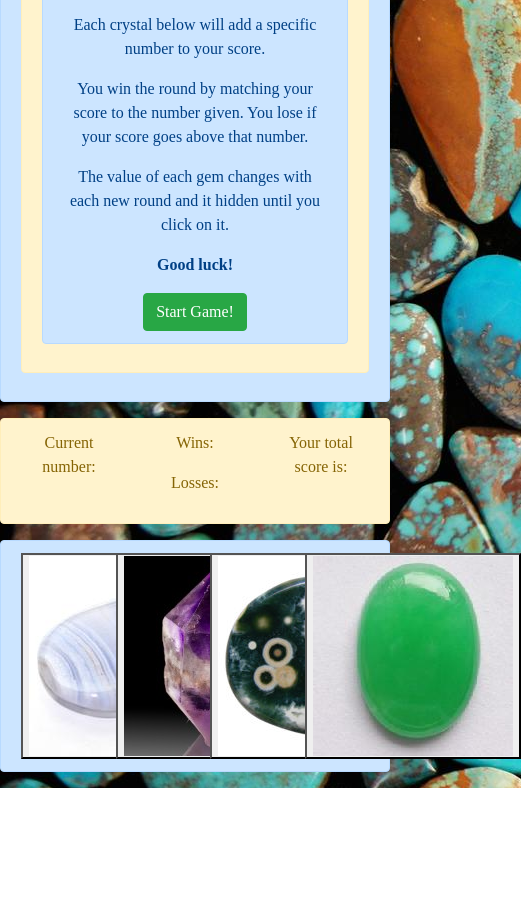
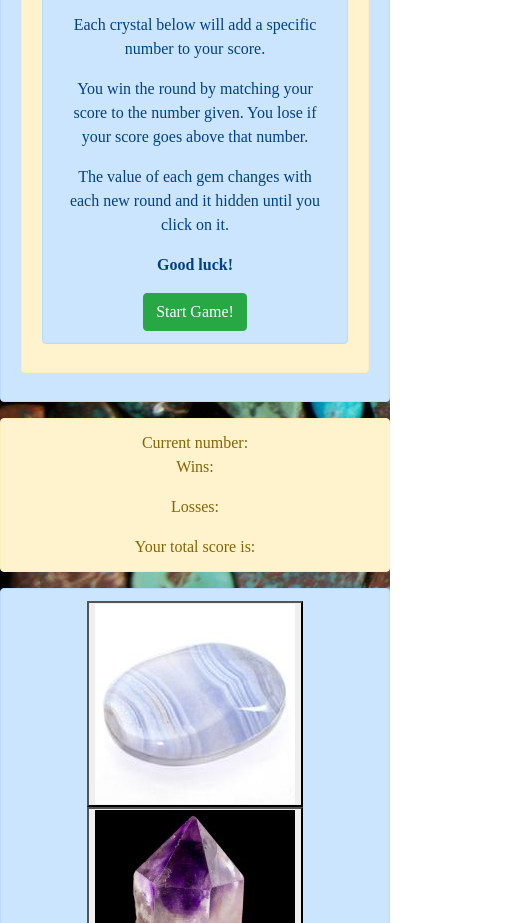
Before and after one commit to stappbot/Gem-Game, a plain HTML site: page index.html in a window 390 px wide. Shown: the part 177-1100 px from the top of the page, 521 px wide, since content can reach past the window. Before the commit the page ends 965 px from the top, so only its background shows below. Drawn offline with nearby package versions, Linux system fonts and the light colour scheme.

Commit message:
media responsive abilities updated using columns

```diff
--- a/assets/javascript/game.js
+++ b/assets/javascript/game.js
@@ -75,10 +75,10 @@ $("#start-game").on("click", newGame);
 //these numbers must add up into user's current score for the game
 
 //if score adds up to random number == win
-if (score === currentNumber) {
-  wins++;
-} else if (score > currentNumber) {
-  losses--;
-}
+// if (score === currentNumber) {
+//   wins++;
+// } else if (score > currentNumber) {
+//   losses--;
+// }
 //if score adds up to more than random number == lose
 //if score doesn't add up to random number, round still is going
--- a/index.html
+++ b/index.html
@@ -42,35 +42,37 @@
 
     <div class="container alert alert-warning">
       <div class="row">
-        <div class="col-4">
+        <div class="col-lg-4 col-sm-12">
           Current number: <span id="current-number"></span>
         </div>
-        <div class="col-4">
+        <div class="col-lg-4 col-sm-12">
           <p>Wins: <span id="wins"></span></p>
           <p>Losses: <span id="losses"></span></p>
         </div>
-        <div class="col-4">Your total score is: <span id="score"></span></div>
+        <div class="col-lg-4 col-sm-12">
+          Your total score is: <span id="score"></span>
+        </div>
       </div>
     </div>
 
     <div class="container alert alert-primary">
       <div class="row">
-        <div class="col-3">
+        <div class="col-lg-3 col-sm-12">
           <button type="submit">
             <img id="agate" src="assets/images/blue-lace-agate.jpg" />
           </button>
         </div>
-        <div class="col-3">
+        <div class="col-lg-3 col-sm-12">
           <button type="submit">
             <img id="amethyst" src="assets/images/amethyst.jpg" />
           </button>
         </div>
-        <div class="col-3">
+        <div class="col-lg-3 col-sm-12">
           <button type="submit">
             <img id="jasper" src="assets/images/ocean-jasper.jpg" />
           </button>
         </div>
-        <div class="col-3">
+        <div class="col-lg-3 col-sm-12">
           <button type="submit">
             <img id="jade" src="assets/images/jade-stone.jpg" />
           </button>
```
